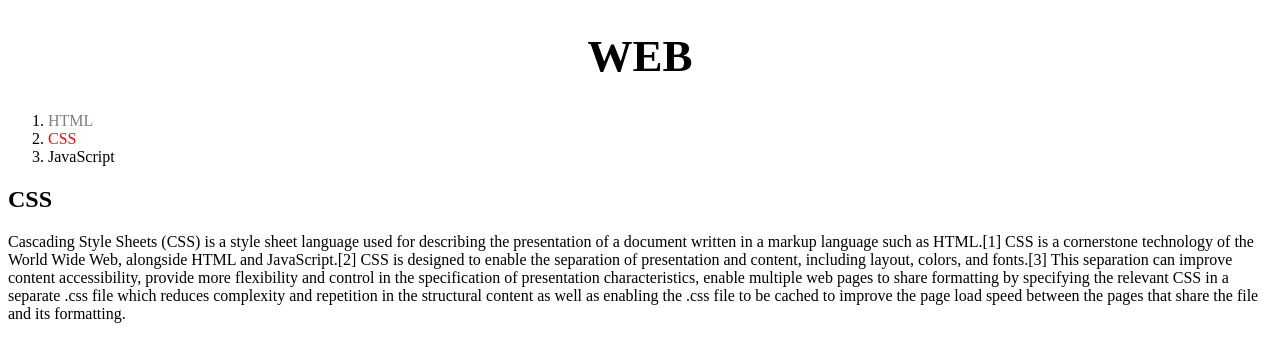
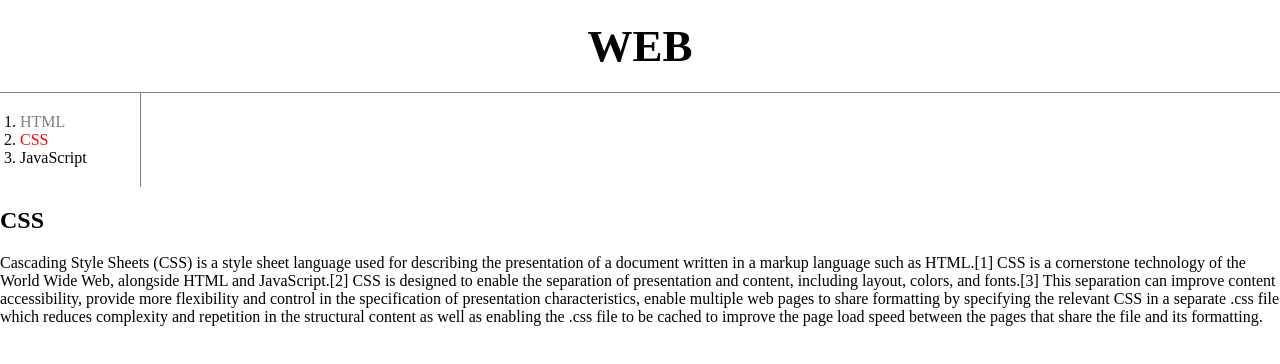
Before and after one commit to kjeongho/web1, a plain HTML site: page 2.html in a window 1280 px wide. Drawn offline with Linux system fonts and the light colour scheme; a script that the page names is missing.

Commit message:
studycss(9)

```diff
--- a/2.html
+++ b/2.html
@@ -13,6 +13,9 @@
     gtag('config', 'G-T69HLKLLTZ');
   </script>
   <style>
+    body{
+      margin:0;
+    }
     a {
       color:black;
       text-decoration: none;
@@ -26,6 +29,15 @@
     h1 {
       font-size: 45px;
       text-align: center;
+      border-bottom: 1px solid gray;
+      margin:0;
+      padding:20px;
+    }
+    ol{
+      border-right:1px solid gray;
+      width:100px;
+      margin:0;
+      padding:20px;
     }
   </style>
 </head>
```
Also changed, not shown: box.html (added, +19 -0 lines).
